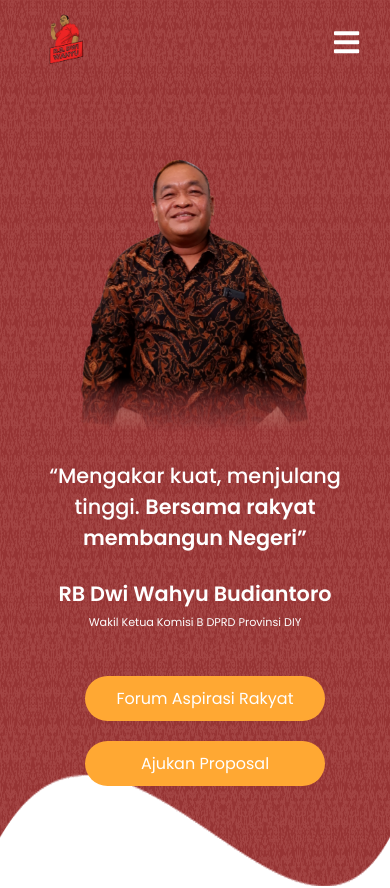
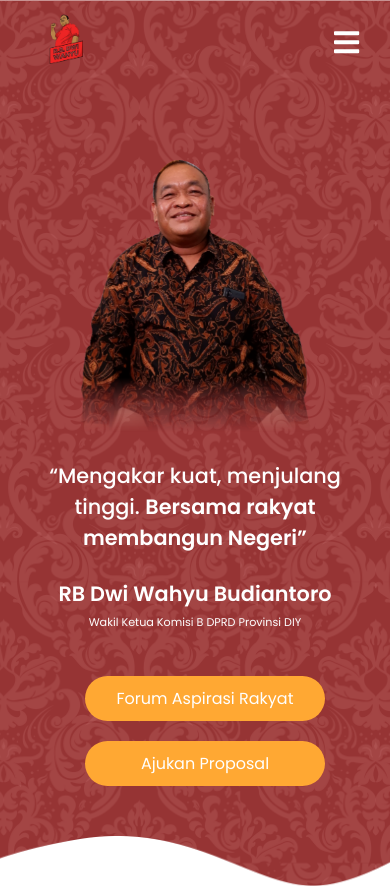
Before and after one commit to bagusaff/treact-pakde-landing-page, a React (Create React App) app: page / in a window 390 px wide. Shown: the top 888 px of the page. Built offline with nearby package versions, Linux system fonts and the light colour scheme; no server answers.

Commit message:
change background on mobile

```diff
--- a/src/components/HeroSection/HeroElement.js
+++ b/src/components/HeroSection/HeroElement.js
@@ -1,13 +1,20 @@
 import styled from 'styled-components'
+import bg from '../../images/background-hero.png'
+import bgMobile from '../../images/background-hero-mobile.png'
+
 export const HeroContainer = styled.div`
     width:100%;
-    background-image:url(${({bg})=> bg});
+    background-image:url(${bg});
     background-repeat: no-repeat;
     background-size: 100% 650px;
     top:0;
     background-position: center;
     @media screen and (max-width:768px){
-    background-size: 100% 100%;
+    background-size: cover;
+    }
+    @media screen and (max-width:500px){
+    background-size:cover;
+    background-image:url(${bgMobile});
     }
 `
 
--- a/src/components/HeroSection/index.js
+++ b/src/components/HeroSection/index.js
@@ -1,13 +1,13 @@
 import React from 'react'
 import {Container, Row, Col} from 'react-grid-system'
 import { BtnWrapper, HeroContainer, Left, NavBtnLink, Right, Wrapper } from './HeroElement'
-import bg from '../../images/background-hero.png'
+// import bg from '../../images/background-hero.png'
 import HeroCarousel from './HeroCarousel';
 
 const HeroSection = () => {
     return (
         <>
-        <HeroContainer bg={bg}>
+        <HeroContainer>
             <Wrapper>
                 <Container fluid>
                     <Row>
```
Also changed, not shown: src/images/background-hero-mobile.png (added).
